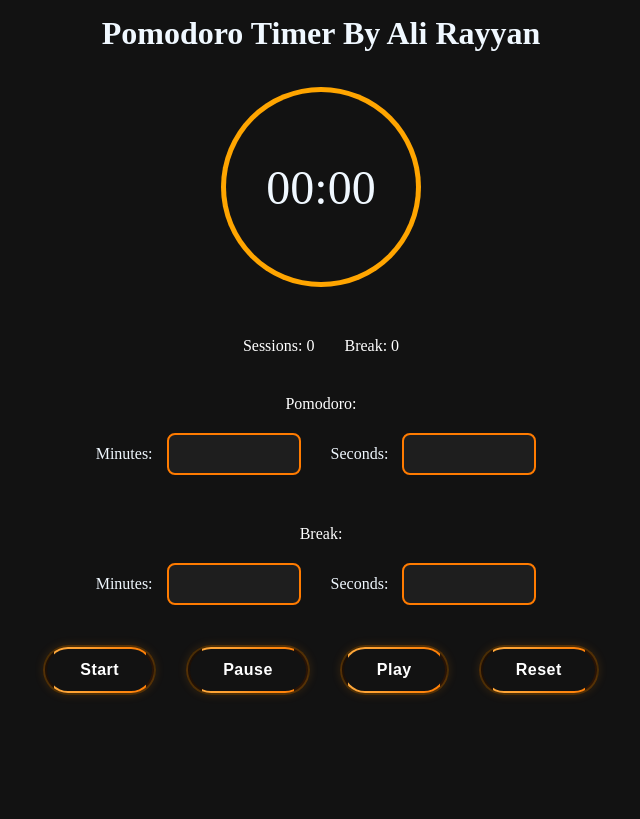
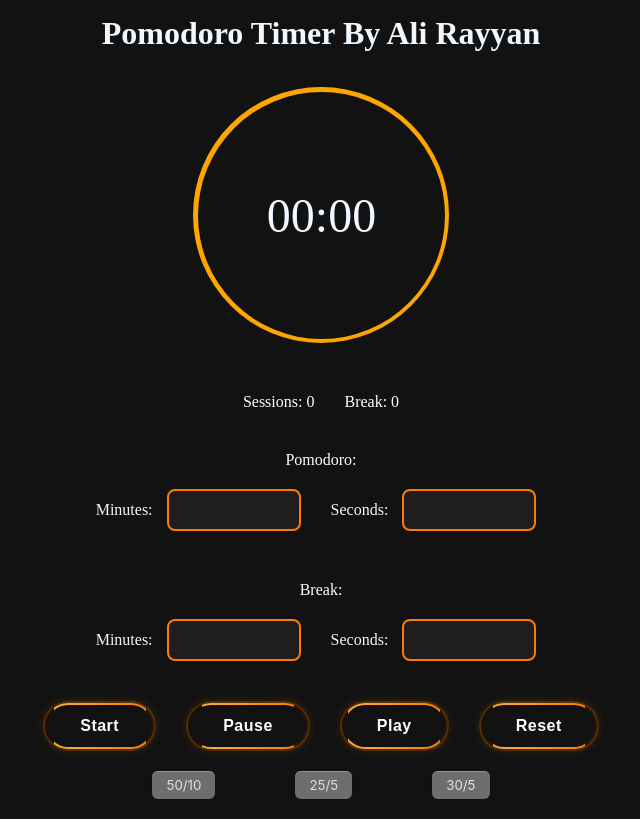
Before and after one commit to 123012301/PomodoroTimer, a plain HTML site: page index.html in a window 1280 px wide. Shown: the whole page, without its empty margins (319-959 px from the left). Drawn offline with Linux system fonts and the light colour scheme.

Commit message:
added presets for timer

```diff
--- a/index.html
+++ b/index.html
@@ -44,6 +44,12 @@
         <button class="actionButtons" onclick="resetTimer()">Reset</button>
 
     </div>
+    <div class="presets">
+        <button class="presetButtons" onclick="presetTimer(50,0,10,0)">50/10</button>
+        <button class="presetButtons" onclick="presetTimer(25,0,5,0)">25/5</button>
+        <button class="presetButtons" onclick="presetTimer(30,0,5,0)">30/5</button>
+
+    </div>
 
     <script src="script.js"></script>
 </body>
--- a/script.js
+++ b/script.js
@@ -179,3 +179,11 @@ function resetTimer() {
     document.getElementById("WorksecondsInput").value = "";
 
 }
+function presetTimer(workMin, workSec, breakMin, breakSec){
+    clearInterval(timer)
+    document.getElementById("WorkminutesInput").value = workMin;
+    document.getElementById("WorksecondsInput").value = workSec;
+    document.getElementById("BreakminutesInput").value = breakMin;
+    document.getElementById("BreaksecondsInput").value = breakSec;
+
+}
--- a/style.css
+++ b/style.css
@@ -83,8 +83,8 @@ input[type="number"] {
 }
 
 .ring {
-    height: 200px;
-    width: 200px;
+    height: 20vw;
+    width: 20vw;
     border-radius: 50%;
     position: relative;
     margin: auto;
@@ -98,8 +98,8 @@ input[type="number"] {
     position: absolute;
     top: 5px;
     left: 5px;
-    height: 190px;
-    width: 190px;
+    height: 19.3vw;
+    width: 19.3vw;
     background-color: #121212;
     border-radius: 50%;
     display: flex;
@@ -188,3 +188,37 @@ input[type="number"] {
         transform: rotate(360deg);
     }
 }
+
+.presets{
+    display: flex;
+    gap: 80px;
+    justify-content:center;
+    padding-top: 20px;
+    padding-bottom: 20px;
+
+}
+
+
+
+/* CSS */
+.presetButtons {
+  display: flex;
+  flex-direction: column;
+  align-items: center;
+  padding: 6px 14px;
+  font-family: -apple-system, BlinkMacSystemFont, 'Roboto', sans-serif;
+  border-radius: 6px;
+  border: none;
+
+  background: #6E6D70;
+  box-shadow: 0px 0.5px 1px rgba(0, 0, 0, 0.1), inset 0px 0.5px 0.5px rgba(255, 255, 255, 0.5), 0px 0px 0px 0.5px rgba(0, 0, 0, 0.12);
+  color: #DFDEDF;
+  user-select: none;
+  -webkit-user-select: none;
+  touch-action: manipulation;
+}
+
+.presetButtons:focus {
+  box-shadow: inset 0px 0.8px 0px -0.25px rgba(255, 255, 255, 0.2), 0px 0.5px 1px rgba(0, 0, 0, 0.1), 0px 0px 0px 3.5px rgba(58, 108, 217, 0.5);
+  outline: 0;
+}
```
